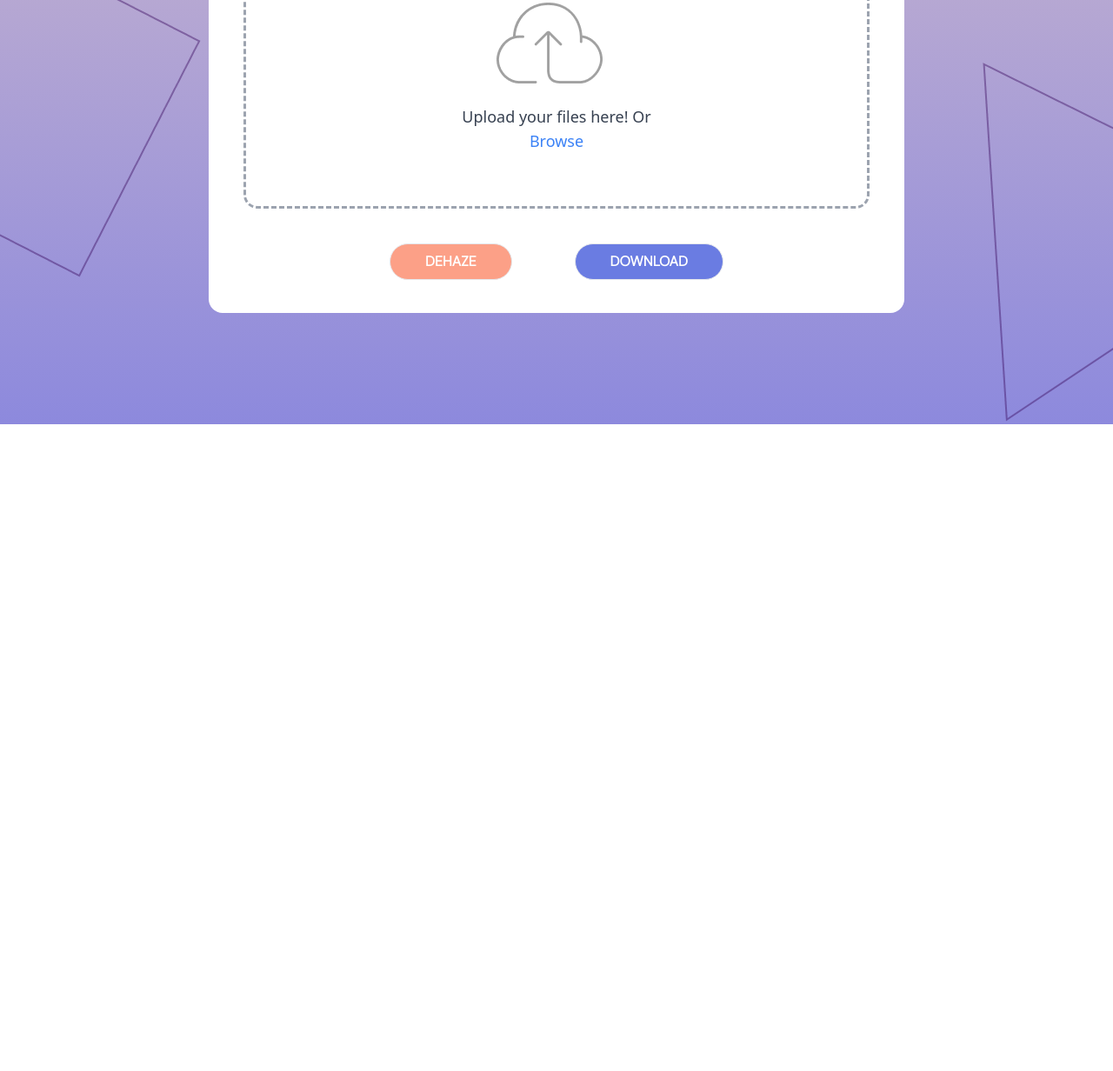
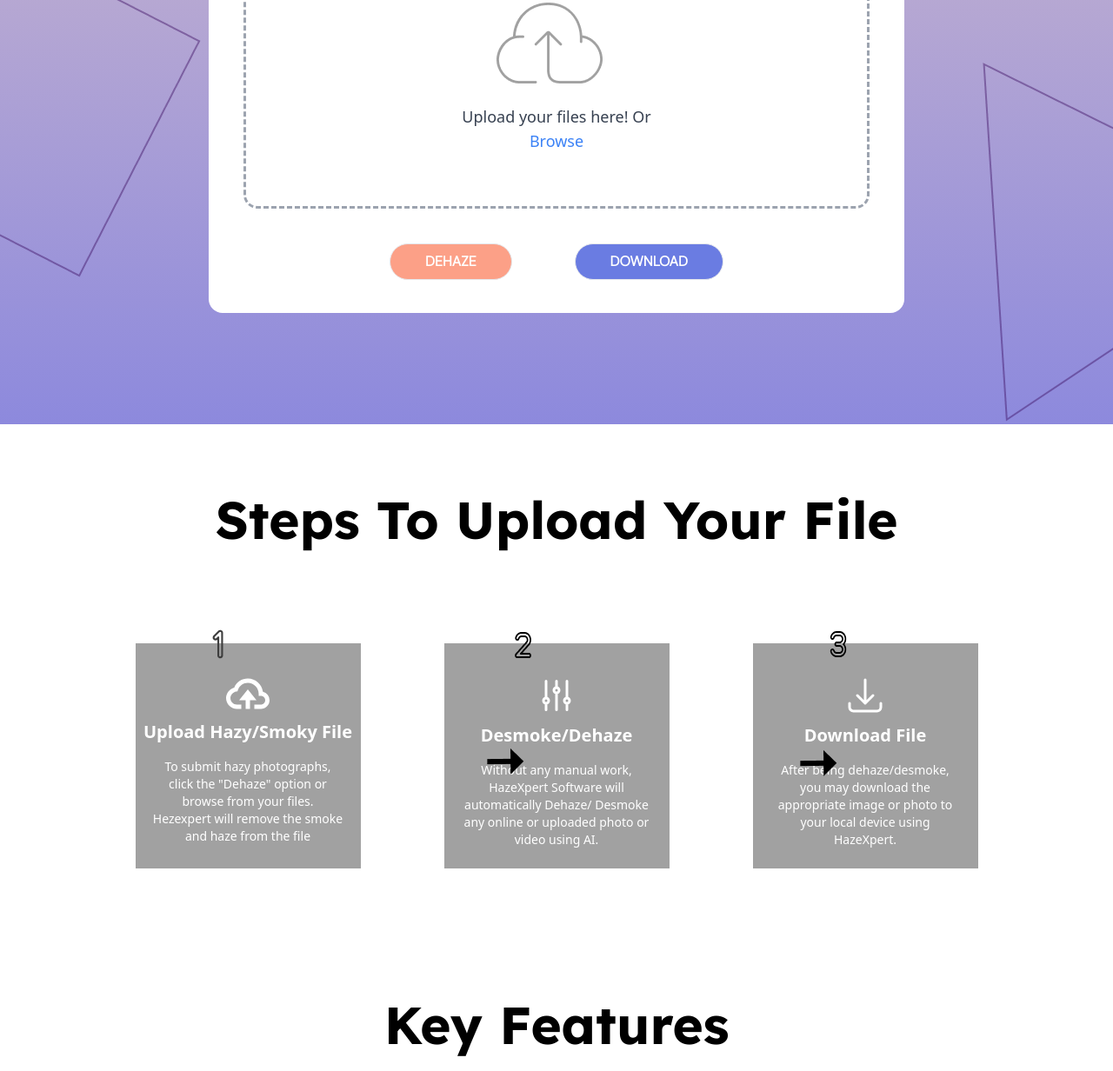
Before and after one commit to agnibhaxray/Haze-Expert, a website: page index.html in a window 1280 px wide. Shown: the part 648-1880 px from the top of the page at 87% size. Before the commit the page ends 1136 px from the top, so only its background shows below. Drawn offline with nearby package versions, Linux system fonts and the light colour scheme.

Commit message:
Update Index.html

```diff
--- a/index.html
+++ b/index.html
@@ -67,7 +67,63 @@
 		</section>
 	</div>
 
+	<section class="h-200">
+		<section class="bg-white" id="steps">
+			<div class="flex justify-center text-6xl font-bold font-lexend-deca relative top-20">
+			  <span> Steps To Upload Your File </span>
+			</div>
+			<div class="flex justify-center items-center mt-48">
+				<div class="grid grid-cols-3 gap-24">
+					<div class="h-[259px] w-[259px] bg-lightGray text-lg text-white text-center">
+						<svg xmlns="http://www.w3.org/2000/svg" width="72" height="72" viewBox="0 0 24 24" style="fill: white; width: 60px; height: 60px;" class="m-1 h-12 w-12 left-0 right-0 mx-auto relative top-6">
+							<path d="M13 19v-4h3l-4-5-4 5h3v4z"></path>
+							<path d="M7 19h2v-2H7c-1.654 0-3-1.346-3-3 0-1.404 1.199-2.756 2.673-3.015l.581-.102.192-.558C8.149 8.274 9.895 7 12 7c2.757 0 5 2.243 5 5v1h1c1.103 0 2 .897 2 2s-.897 2-2 2h-3v2h3c2.206 0 4-1.794 4-4a4.01 4.01 0 0 0-3.056-3.888C18.507 7.67 15.56 5 12 5 9.244 5 6.85 6.611 5.757 9.15 3.609 9.792 2 11.82 2 14c0 2.757 2.243 5 5 5z"></path>
+						</svg>
+						<h2 class="font-semibold text-xl mt-6">Upload Hazy/Smoky File</h2>
+						<p class="text-sm text-center mt-4 px-5">To submit hazy photographs, click the "Dehaze" option or browse from your files. Hezexpert will remove the smoke and haze from the file</p>
+					</div>
+					<div class="h-[259px] w-[259px] bg-lightGray text-white text-center">
+						<svg xmlns="http://www.w3.org/2000/svg" fill="none" viewBox="0 0 24 24" stroke-width="1.5" stroke="currentColor" class="m-1 h-12 w-12 left-0 right-0 mx-auto relative top-8">
+							<path stroke-linecap="round" stroke-linejoin="round" d="M6 13.5V3.75m0 9.75a1.5 1.5 0 010 3m0-3a1.5 1.5 0 000 3m0 3.75V16.5m12-3V3.75m0 9.75a1.5 1.5 0 010 3m0-3a1.5 1.5 0 000 3m0 3.75V16.5m-6-9V3.75m0 3.75a1.5 1.5 0 010 3m0-3a1.5 1.5 0 000 3m0 9.75V10.5" />
+						  </svg>
 
+						<h2 class="font-semibold text-xl mt-10">Desmoke/Dehaze</h2>
+						<p class="text-sm text-center mt-4 px-5">Without any manual work, HazeXpert Software will automatically Dehaze/ Desmoke any online or uploaded photo or video using AI.</p>
+					</div>
+					<div class="h-[259px] w-[259px] bg-lightGray text-white text-center">
+						<svg xmlns="http://www.w3.org/2000/svg" fill="none" viewBox="0 0 24 24" stroke-width="1.5" stroke="currentColor" class="m-1 h-12 w-12 left-0 right-0 mx-auto relative top-8">
+							<path stroke-linecap="round" stroke-linejoin="round" d="M3 16.5v2.25A2.25 2.25 0 005.25 21h13.5A2.25 2.25 0 0021 18.75V16.5M16.5 12L12 16.5m0 0L7.5 12m4.5 4.5V3" />
+						</svg>
+						<h2 class="font-semibold text-xl mt-10">Download File</h2>
+						<p class="text-sm text-center mt-4 px-5">After being dehaze/desmoke, you may download the appropriate image or photo to your local device using HazeXpert.</p>
+					</div>
+				</div>
+			</div>
+			<img class="relative bottom-40 left-34" src="./images/blackArrow.png" alt="arrow-1">
+			<img class="relative bottom-14.5 left-56.5" src="./images/blackArrow.png" alt="arrow-2">
+			<img class="relative bottom-27 left-56" src="./images/healthicons_1-outline.png" alt="one">
+			<img class="relative bottom-29.5 left-37" src="./images/Vector.png" alt="two">
+			<img class="relative bottom-32.5 left-59" src="./images/healthicons_3-outline.png" alt="three">
+		</section>
+
+		<section class="-mt-32" id="features">
+			<div class="flex justify-center text-6xl font-bold font-lexend-deca relative">
+				<span>Key Features</span>
+			</div>
+			<div class="mt-14">
+				<div class="w-[550px] h-[240px] bg-feat_1 relative rounded-2xl left-52 top-20">
+
+				</div>
+				<div class="w-[550px] h-[240px] bg-feat_2 relative rounded-2xl left-48.5 top-60">
+
+				</div>
+
+				<div class="w-[550px] h-[240px] bg-feat_3 relative rounded-2xl left-52 top-25">
+
+				</div>
+			</div>
+		</section>
+	</section>
 
 	<script src="index.js"></script>
 </body>
```
